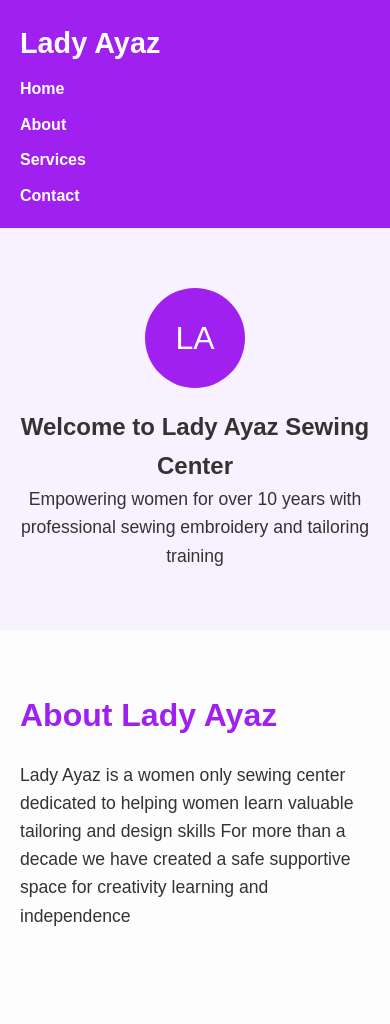
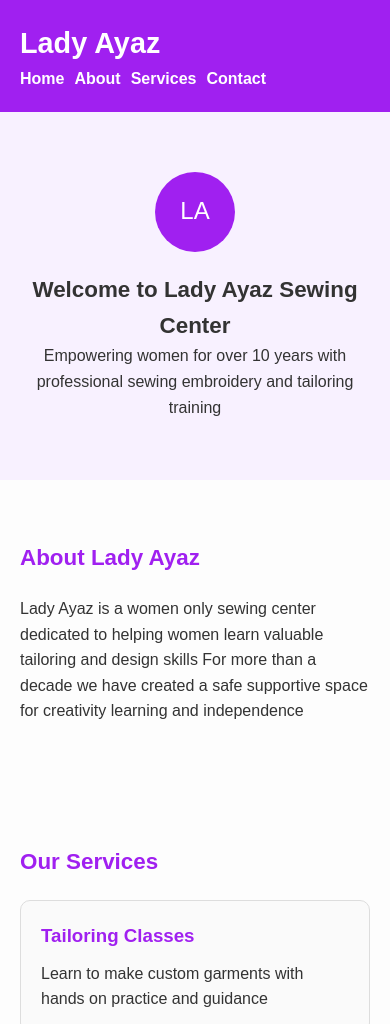
Before and after one commit to sxbajwa/my-html-project, a plain HTML site: page index.html in a window 390 px wide. Shown: the top 1024 px of the page. Drawn offline with Linux system fonts and the light colour scheme.

Commit message:
Update style.css

```diff
--- a/style.css
+++ b/style.css
@@ -27,6 +27,7 @@ header {
   max-width: 1100px;
   margin: auto;
   padding: 0 20px;
+  flex-wrap: wrap;
 }
 
 .logo {
@@ -37,7 +38,10 @@ header {
 nav ul {
   list-style: none;
   display: flex;
+  flex-direction: row;
   gap: 20px;
+  flex-wrap: wrap;
+  justify-content: flex-end;
 }
 
 nav a {
@@ -60,6 +64,10 @@ nav a:hover {
 .hero-content {
   max-width: 900px;
   margin: auto;
+  display: flex;
+  flex-direction: column;
+  align-items: center;
+  text-align: center;
 }
 
 .hero-image {
@@ -95,7 +103,7 @@ nav a:hover {
 /* Services grid */
 .services-grid {
   display: grid;
-  grid-template-columns: repeat(auto-fit, minmax(240px, 1fr));
+  grid-template-columns: repeat(auto-fit, minmax(200px, 1fr));
   gap: 20px;
   margin-top: 20px;
 }
@@ -115,8 +123,12 @@ nav a:hover {
 /* Contact section */
 .contact-info {
   display: flex;
-  flex-direction: column;
+  flex-wrap: wrap;
   gap: 20px;
+}
+
+.contact-item {
+  flex: 1 1 250px;
 }
 
 .contact-item h3 {
@@ -133,16 +145,43 @@ footer {
   margin-top: 40px;
 }
 
-/* Responsive Navigation */
+/* Responsive tweaks */
 @media (max-width: 768px) {
   .header-container {
-    flex-direction: column;
-    align-items: flex-start;
+    flex-direction: row;
+    flex-wrap: wrap;
+    justify-content: space-between;
+    align-items: center;
   }
 
   nav ul {
+    flex-direction: row;
+    flex-wrap: wrap;
+    gap: 10px;
+    justify-content: flex-end;
+  }
+
+  .hero-content {
+    display: flex;
     flex-direction: column;
-    gap: 10px;
-    margin-top: 10px;
+    align-items: center;
+    text-align: center;
   }
 }
+
+@media (max-width: 480px) {
+  .hero-image {
+    width: 80px;
+    height: 80px;
+    font-size: 1.5rem;
+  }
+
+  .section h2,
+  .hero-text h1 {
+    font-size: 1.4rem;
+  }
+
+  .section p {
+    font-size: 1rem;
+  }
+}
```
